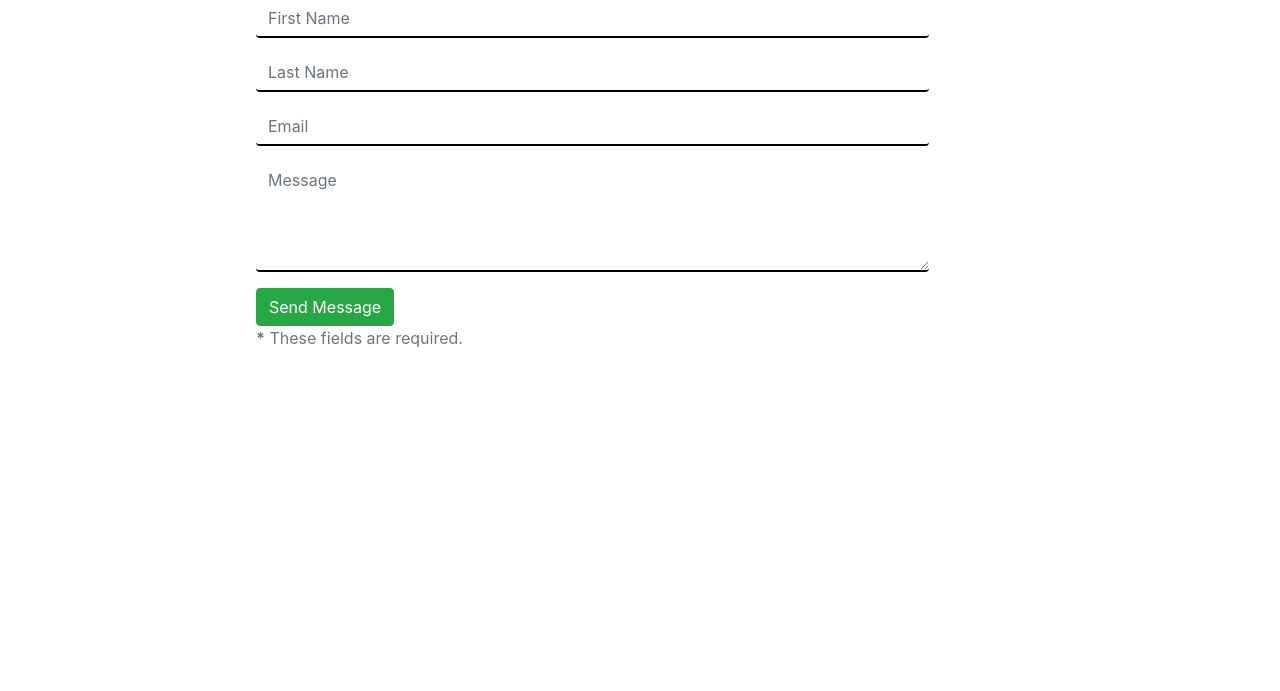
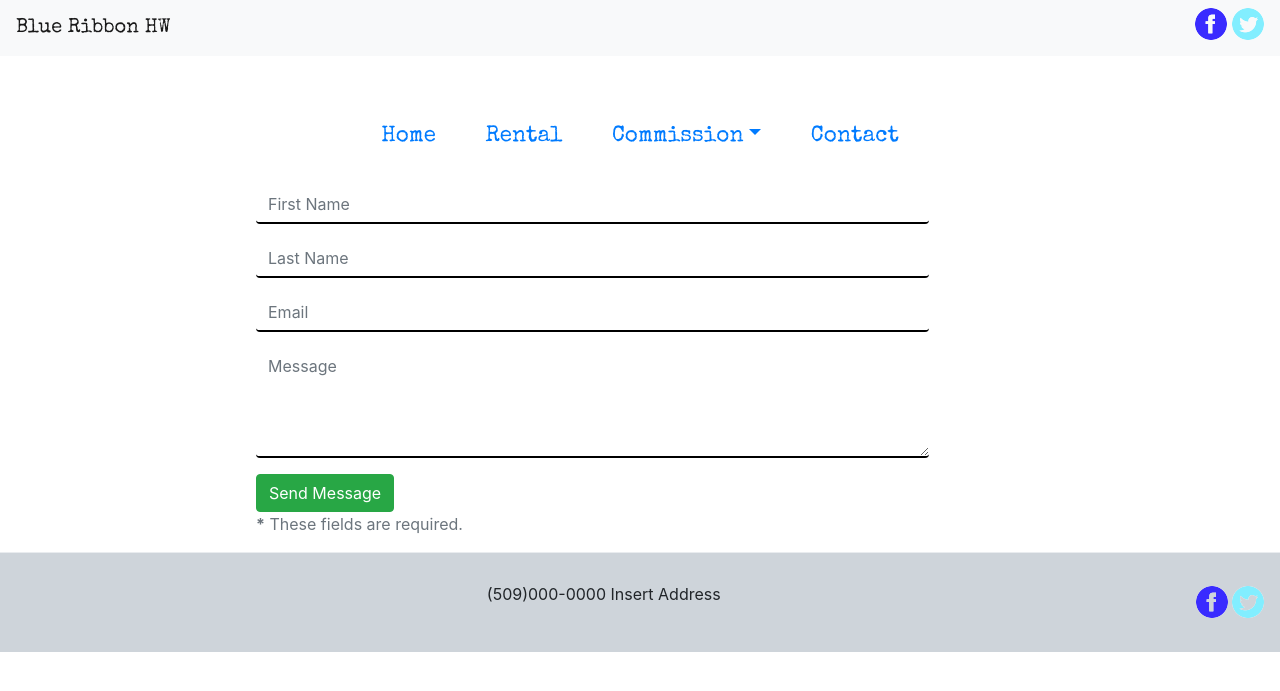
Before and after one commit to Asaelem/BlueRibbonHW, a PHP site: page /contact.html in a window 1280 px wide. Shown: the top 691 px of the page. Run offline with PHP 8.4, Linux system fonts and the light colour scheme.

Commit message:
Added the header to multiple pages

```diff
--- a/CSS/blue_ribbon.css
+++ b/CSS/blue_ribbon.css
@@ -24,6 +24,10 @@
 }
 #nav-box{
     background-color: white;
+}
+
+#social_icon_header{
+    float: right;
 }
 
 body{
--- a/contact.html
+++ b/contact.html
@@ -3,15 +3,50 @@
 <html lang="en">
 
 <head>
+    <title>Contact page</title>
+    <meta charset="utf-8">
+    <!--    <meta http-equiv="X-UA-Compatible" content="IE=edge">-->
+    <meta name="viewport" content="width=device-width, initial-scale=1">
 
-    <meta charset="utf-8">
-    <meta http-equiv="X-UA-Compatible" content="IE=edge">
-    <meta name="viewport" content="width=device-width, initial-scale=1">
-    <title>Contact Me</title>
-    <link href="BootStrap/css/bootstrap.min.css" rel="stylesheet" type="text/css">
+    <link rel="stylesheet" href="https://maxcdn.bootstrapcdn.com/bootstrap/4.1.3/css/bootstrap.min.css">
+    <link href="CSS/blue_ribbon.css" rel="stylesheet">
+    <link rel="stylesheet" href="https://fonts.googleapis.com/css?family=Special+Elite">
     <link href="CSS/custom.css" rel="stylesheet" type="text/css">
+    <script src="https://ajax.googleapis.com/ajax/libs/jquery/3.3.1/jquery.min.js"></script>
+    <script src="JS/carousel.js"></script>
+    <script src="https://maxcdn.bootstrapcdn.com/bootstrap/4.1.3/js/bootstrap.min.js"></script>
 
 </head>
+
+<header>
+    <!--Adding the fixed navbar to top of page-->
+    <nav class="navbar navbar-expand-lg d-none d-lg-block sticky-top  navbar-light bg-light" id="fixed-nav">
+        <a class="navbar-brand" href="Home.html">Blue Ribbon HW</a>
+        <div id="social_icon_header">
+            <a href="https://www.facebook.com/BlueRibbonHWs/"><img src="images/fb_icon.png" alt="Facebook"></a>
+            <img src="images/twit_icon.png" alt="Twitter">
+        </div>
+    </nav>
+    <!--End fixed navbar-->
+    <div class="container" id="nav-box">
+        <nav class="navbar navbar-expand-lg justify-content-center navbar-expand-sm " id="navbar-nonBS">
+            <ul  class="navbar-nav" id="nav-ul">
+                <li class="nav-item"><a class="nav-link"  href="Home.html">Home</a> </li>
+                <li class="nav-item "><a class="nav-link " href="rental.html">Rental</a> </li>
+                <li class="nav-item dropdown"><a class="nav-link dropdown-toggle" href="#" data-toggle="dropdown" aria-haspopup="true" aria-expanded="false">Commission</a>
+                    <div class="dropdown-menu" aria-labelledby="navbarDropdown">
+                        <a class="dropdown-item" href="#">Chairs</a>
+                        <a class="dropdown-item" href="#">Donation Pieces</a>
+                        <a class="dropdown-item" href="#">Flags</a>
+                        <a class="dropdown-item" href="#">Pets</a>
+
+                    </div>
+                </li>
+                <li class="nav-item"><a class="nav-link" href="contact.html">Contact</a> </li>
+            </ul>
+        </nav>
+    </div>
+</header>
 <body>
 
 <div id="form">
@@ -75,4 +110,15 @@
 <script type=text/javascript" src="BootStrap/js/bootstrap.min.js"></script>
 
 </body>
+
+<footer class="modal-footer">
+    <div id="footer_contact">
+        <p>(509)000-0000   Insert Address</p>
+    </div>
+    <div id="social_icon">
+        <a href="https://www.facebook.com/BlueRibbonHWs/"><img src="images/fb_icon.png" alt="Facebook"></a>
+        <img src="images/twit_icon.png" alt="Twiter">
+    </div>
+
+</footer>
 </html>
```
Also changed, not shown: Home.html (+9 -4 lines), contact.php (+37 -6 lines), rental.html (+12 -2 lines).
